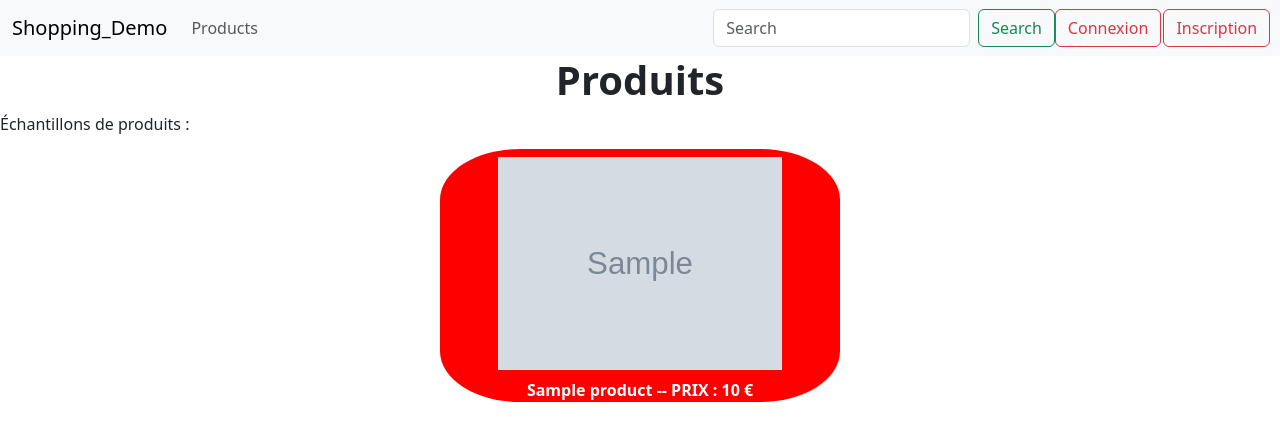
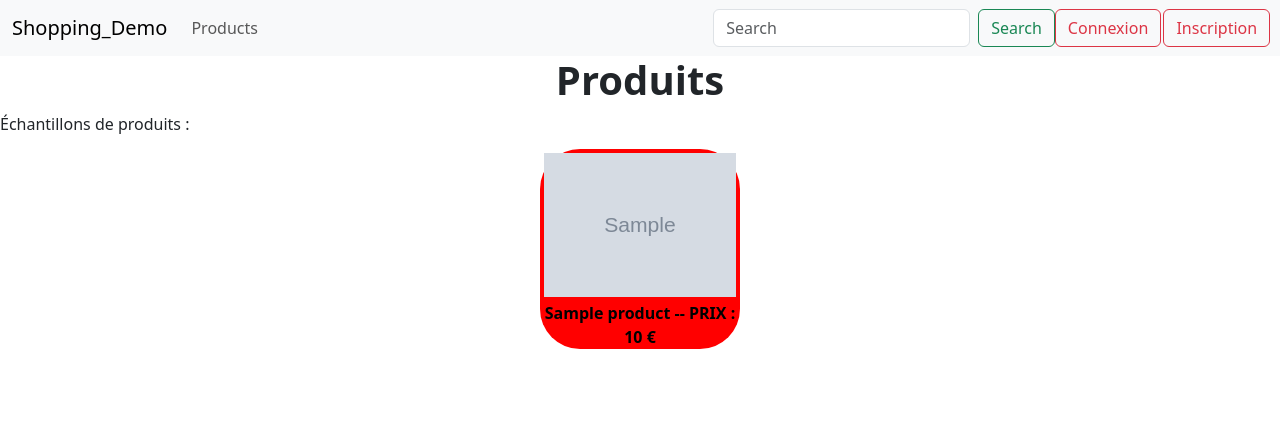
Before and after one commit to Alker51/shopping_demo, a Symfony app: template templates/product/index.html.twig in a window 1280 px wide. Shown: the top 441 px of the page. Run offline with Twig, Linux system fonts and the light colour scheme; the template is opened without the code that fills it: most values are stand-ins (such as "Sample title", 1, 10 or a date in 2020); grey boxes marked "Sample" are stand-in pictures; some libraries are stand-ins or nearby versions.

Commit message:
:lipstick: MODIF : Style pour interface twig

```diff
--- a/public/styles/productsStyle.css
+++ b/public/styles/productsStyle.css
@@ -8,7 +8,7 @@ div#productsList {
 
 a#productItem {
     height: auto;
-    width: auto;
+    width: 200px;
     background-color:red;
     margin: 1%;
     border-radius: 20%;
@@ -17,8 +17,7 @@ a#productItem {
 }
 
 img#productImage {
-    width: 75%;
-    height: auto;
+    max-width: 100%;
     padding: 2%;
 }
 
@@ -29,7 +28,7 @@ p#oldPrice {
 
 div#productTitle {
     text-align: center;
-    color: white;
+    color: black;
     font-weight: bold;
     text-underline-mode: none;
 }
@@ -49,6 +48,10 @@ div#info {
     flex-direction: column;
 }
 
-div#bodyProduct > * {
+div#gallery {
+    width: 512px;
+}
 
+div#gallery > * {
+    max-width: 100%;
 }
```
